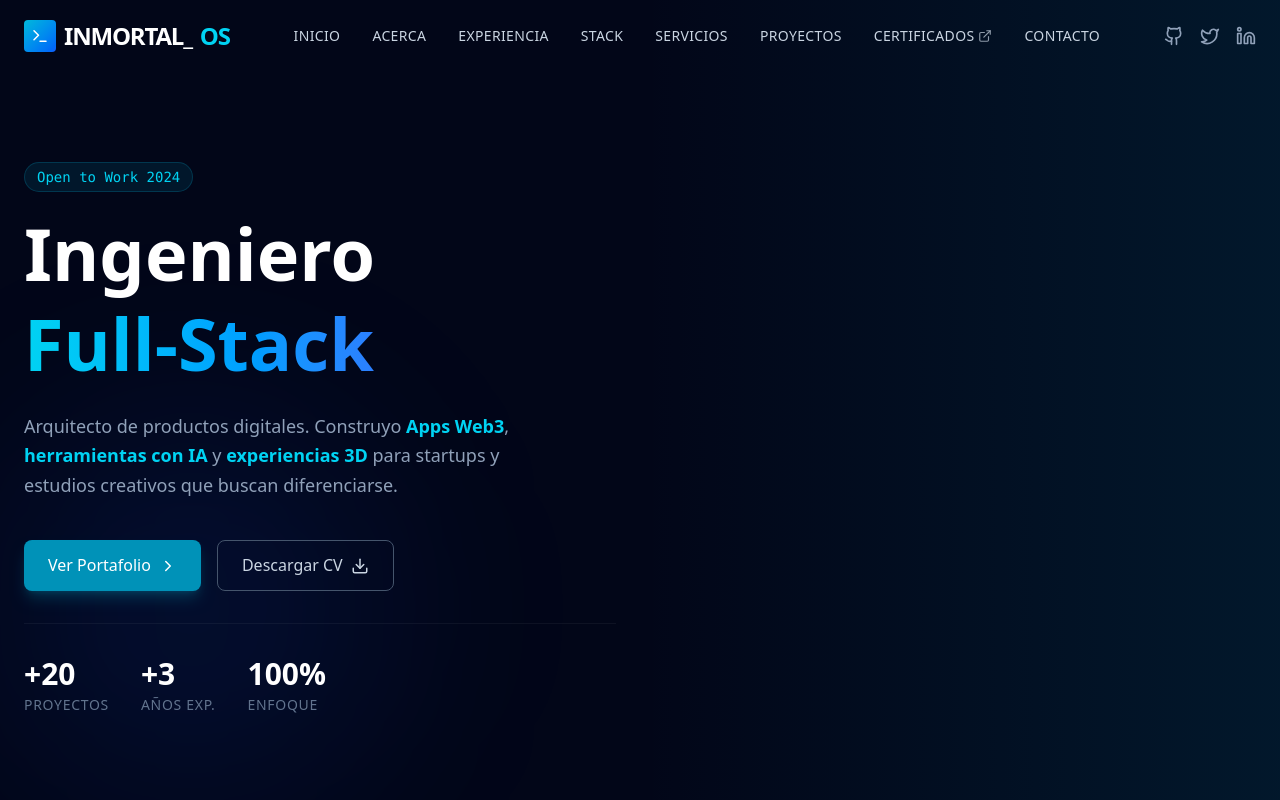
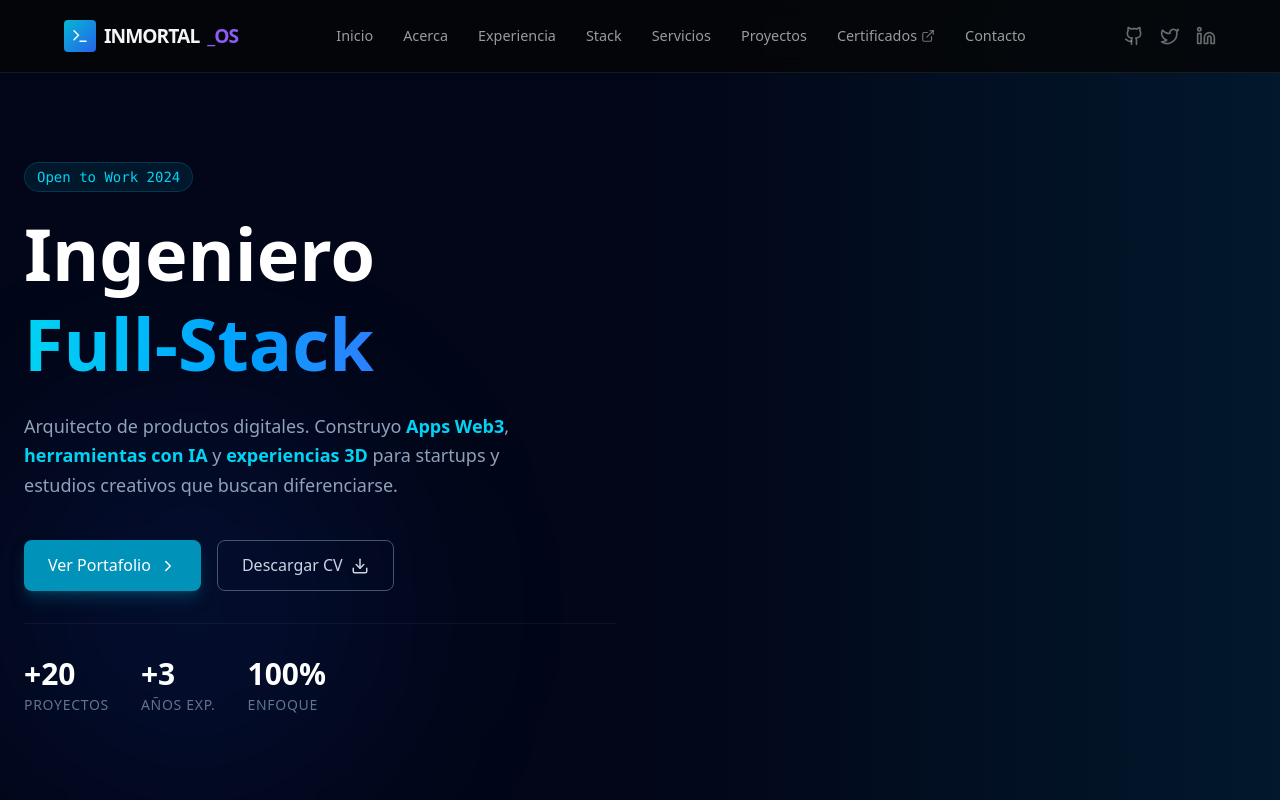
Before and after one commit to 1inmortal/web-inmortal, a React (Vite) app in the folder portfolio-react/: page / in a window 1280 px wide. Shown: the top 800 px of the page. Built offline with nearby package versions, Linux system fonts and the light colour scheme.

Commit message:
Aplicar diseÃ±o del menÃº de certificados al Header principal con NavLink animado

```diff
--- a/portfolio-react/src/components/Header/Header.jsx
+++ b/portfolio-react/src/components/Header/Header.jsx
@@ -3,13 +3,95 @@ import { Menu, X, Terminal, Github, Twitter, Linkedin, ExternalLink } from 'luci
 import './Header.module.css';
 
 /**
+ * NavLink Component
+ * Enlace de navegación con efecto hover y línea animada (diseño de certificados)
+ */
+const NavLink = ({ href, children, onClick, isExternal = false }) => {
+  const [isHovered, setIsHovered] = useState(false);
+
+  const handleClick = (e) => {
+    if (onClick) {
+      onClick(e);
+    }
+  };
+
+  if (isExternal) {
+    return (
+      <a
+        href={href}
+        onClick={handleClick}
+        onMouseEnter={() => setIsHovered(true)}
+        onMouseLeave={() => setIsHovered(false)}
+        style={{
+          fontSize: '0.9rem',
+          fontWeight: 500,
+          color: isHovered ? '#ffffff' : 'rgba(255, 255, 255, 0.6)',
+          position: 'relative',
+          textDecoration: 'none',
+          transition: 'color 0.3s',
+          cursor: 'pointer',
+          display: 'flex',
+          alignItems: 'center',
+          gap: '4px'
+        }}
+      >
+        {children}
+        <ExternalLink size={14} style={{ opacity: 0.7 }} />
+        <span style={{
+          position: 'absolute',
+          width: isHovered ? '100%' : '0',
+          height: '1px',
+          bottom: '-4px',
+          left: 0,
+          background: '#8b5cf6',
+          transition: 'width 0.3s'
+        }} />
+      </a>
+    );
+  }
+
+  return (
+    <button
+      onClick={handleClick}
+      onMouseEnter={() => setIsHovered(true)}
+      onMouseLeave={() => setIsHovered(false)}
+      style={{
+        fontSize: '0.9rem',
+        fontWeight: 500,
+        color: isHovered ? '#ffffff' : 'rgba(255, 255, 255, 0.6)',
+        position: 'relative',
+        textDecoration: 'none',
+        transition: 'color 0.3s',
+        cursor: 'pointer',
+        background: 'transparent',
+        border: 'none',
+        padding: 0
+      }}
+    >
+      {children}
+      <span style={{
+        position: 'absolute',
+        width: isHovered ? '100%' : '0',
+        height: '1px',
+        bottom: '-4px',
+        left: 0,
+        background: '#8b5cf6',
+        transition: 'width 0.3s'
+      }} />
+    </button>
+  );
+};
+
+/**
  * Header Component
  * Navegación principal con menú responsive y enlaces de anclaje
  * Soporta enlaces internos (anclas) y externos (otras aplicaciones React)
+ * Diseño aplicado del menú de certificados
  */
 const Header = () => {
   const [scrolled, setScrolled] = useState(false);
   const [mobileMenuOpen, setMobileMenuOpen] = useState(false);
+  const [isMobile, setIsMobile] = useState(false);
 
   // Función para obtener la URL de Certificados según el entorno
   const getCertificatesUrl = () => {
@@ -69,10 +151,18 @@ const Header = () => {
 
   useEffect(() => {
     const handleScroll = () => {
-      setScrolled(window.scrollY > 50);
+      setScrolled(window.scrollY > 20);
     };
     window.addEventListener('scroll', handleScroll);
     return () => window.removeEventListener('scroll', handleScroll);
+  }, []);
+
+  // Mobile detection
+  useEffect(() => {
+    const checkMobile = () => setIsMobile(window.innerWidth < 768);
+    checkMobile();
+    window.addEventListener('resize', checkMobile);
+    return () => window.removeEventListener('resize', checkMobile);
   }, []);
 
   const scrollTo = (id) => {
@@ -85,79 +175,139 @@ const Header = () => {
 
   return (
     <header
-      className={`fixed top-0 w-full z-50 transition-all duration-300 ${
-        scrolled
-          ? 'bg-slate-950/80 backdrop-blur-lg border-b border-white/5 py-3'
-          : 'bg-transparent py-5'
-      }`}
+      style={{
+        position: 'fixed',
+        top: 0,
+        left: 0,
+        width: '100%',
+        padding: scrolled ? '12px 0' : '20px 0',
+        background: scrolled ? 'rgba(5,5,5,0.95)' : 'rgba(5,5,5,0.8)',
+        backdropFilter: 'blur(10px)',
+        zIndex: 100,
+        borderBottom: '1px solid rgba(255, 255, 255, 0.08)',
+        transition: 'all 0.3s'
+      }}
     >
-      <div className="container mx-auto px-6 flex justify-between items-center">
+      <div
+        className="container mx-auto px-4 sm:px-6"
+        style={{
+          display: 'flex',
+          justifyContent: 'space-between',
+          alignItems: 'center',
+          maxWidth: '1200px'
+        }}
+      >
         {/* Logo */}
         <div
-          className="text-2xl font-bold tracking-tighter text-white flex items-center gap-2 cursor-pointer"
           onClick={() => scrollTo('#inicio')}
+          style={{
+            fontWeight: 800,
+            fontSize: '1.2rem',
+            letterSpacing: '-0.05em',
+            color: '#f5f5f5',
+            textDecoration: 'none',
+            cursor: 'pointer',
+            display: 'flex',
+            alignItems: 'center',
+            gap: '8px'
+          }}
         >
-          <div className="w-8 h-8 bg-gradient-to-br from-cyan-500 to-blue-600 rounded flex items-center justify-center text-white">
-            <Terminal size={18} />
+          <div style={{
+            width: '32px',
+            height: '32px',
+            background: 'linear-gradient(to bottom right, #06b6d4, #2563eb)',
+            borderRadius: '4px',
+            display: 'flex',
+            alignItems: 'center',
+            justifyContent: 'center'
+          }}>
+            <Terminal size={18} color="#ffffff" />
           </div>
-          INMORTAL_<span className="text-cyan-400">OS</span>
+          INMORTAL<span style={{ color: '#8b5cf6' }}>_OS</span>
         </div>
 
         {/* Desktop Nav */}
-        <nav className="hidden md:flex items-center gap-8">
+        <nav
+          style={{
+            display: isMobile ? 'none' : 'flex',
+            gap: '30px',
+            alignItems: 'center'
+          }}
+        >
           {navLinks.map((link) => {
             const isExternal = isExternalLink(link.href);
 
             if (isExternal) {
-              // Enlace externo - navegar en la misma ventana
               return (
-                <a
+                <NavLink
                   key={link.name}
                   href={link.href}
+                  isExternal={true}
                   onClick={(e) => {
                     e.preventDefault();
                     window.location.href = link.href;
                   }}
-                  className="text-slate-300 hover:text-cyan-400 text-sm font-medium transition-colors uppercase tracking-wide flex items-center gap-1 cursor-pointer"
                 >
                   {link.name}
-                  <ExternalLink size={14} className="opacity-70" />
-                </a>
+                </NavLink>
               );
             }
 
-            // Enlace interno - usar <button> con scroll
             return (
-              <button
+              <NavLink
                 key={link.name}
+                href={link.href}
                 onClick={() => scrollTo(link.href)}
-                className="text-slate-300 hover:text-cyan-400 text-sm font-medium transition-colors uppercase tracking-wide"
               >
                 {link.name}
-              </button>
+              </NavLink>
             );
           })}
         </nav>
 
         {/* Social / CTA */}
-        <div className="hidden md:flex items-center gap-4">
+        <div
+          style={{
+            display: isMobile ? 'none' : 'flex',
+            alignItems: 'center',
+            gap: '16px'
+          }}
+        >
           <a
             href="https://github.com/1inmortal"
             target="_blank"
             rel="noopener noreferrer"
-            className="text-slate-400 hover:text-white transition-colors"
+            style={{
+              color: 'rgba(255, 255, 255, 0.4)',
+              transition: 'color 0.3s',
+              cursor: 'pointer'
+            }}
+            onMouseEnter={(e) => e.target.style.color = '#ffffff'}
+            onMouseLeave={(e) => e.target.style.color = 'rgba(255, 255, 255, 0.4)'}
           >
             <Github size={20} />
           </a>
           <a
             href="#"
-            className="text-slate-400 hover:text-white transition-colors"
+            style={{
+              color: 'rgba(255, 255, 255, 0.4)',
+              transition: 'color 0.3s',
+              cursor: 'pointer'
+            }}
+            onMouseEnter={(e) => e.target.style.color = '#ffffff'}
+            onMouseLeave={(e) => e.target.style.color = 'rgba(255, 255, 255, 0.4)'}
           >
             <Twitter size={20} />
           </a>
           <a
             href="#"
-            className="text-slate-400 hover:text-white transition-colors"
+            style={{
+              color: 'rgba(255, 255, 255, 0.4)',
+              transition: 'color 0.3s',
+              cursor: 'pointer'
+            }}
+            onMouseEnter={(e) => e.target.style.color = '#ffffff'}
+            onMouseLeave={(e) => e.target.style.color = 'rgba(255, 255, 255, 0.4)'}
           >
             <Linkedin size={20} />
           </a>
@@ -165,47 +315,90 @@ const Header = () => {
 
         {/* Mobile Toggle */}
         <button
-          className="md:hidden text-white"
           onClick={() => setMobileMenuOpen(!mobileMenuOpen)}
+          style={{
+            display: isMobile ? 'flex' : 'none',
+            flexDirection: 'column',
+            gap: '4px',
+            background: 'transparent',
+            border: 'none',
+            cursor: 'pointer',
+            padding: '8px'
+          }}
+          aria-label="Toggle menu"
         >
-          {mobileMenuOpen ? <X size={24} /> : <Menu size={24} />}
+          <span style={{
+            width: '24px',
+            height: '2px',
+            background: 'rgba(255, 255, 255, 0.6)',
+            transition: 'all 0.3s',
+            transform: mobileMenuOpen ? 'rotate(45deg) translate(5px, 5px)' : 'none'
+          }} />
+          <span style={{
+            width: '24px',
+            height: '2px',
+            background: 'rgba(255, 255, 255, 0.6)',
+            transition: 'all 0.3s',
+            opacity: mobileMenuOpen ? 0 : 1
+          }} />
+          <span style={{
+            width: '24px',
+            height: '2px',
+            background: 'rgba(255, 255, 255, 0.6)',
+            transition: 'all 0.3s',
+            transform: mobileMenuOpen ? 'rotate(-45deg) translate(7px, -6px)' : 'none'
+          }} />
         </button>
       </div>
 
       {/* Mobile Menu */}
       {mobileMenuOpen && (
-        <div className="md:hidden absolute top-full left-0 w-full bg-slate-900 border-b border-white/10 py-4 px-6 flex flex-col gap-4 shadow-xl">
+        <div
+          style={{
+            position: 'absolute',
+            top: '100%',
+            left: 0,
+            right: 0,
+            background: 'rgba(5,5,5,0.95)',
+            backdropFilter: 'blur(10px)',
+            borderBottom: '1px solid rgba(255, 255, 255, 0.08)',
+            padding: '20px',
+            display: 'flex',
+            flexDirection: 'column',
+            gap: '20px'
+          }}
+        >
           {navLinks.map((link) => {
             const isExternal = isExternalLink(link.href);
 
             if (isExternal) {
-              // Enlace externo - navegar en la misma ventana
               return (
-                <a
+                <NavLink
                   key={link.name}
                   href={link.href}
+                  isExternal={true}
                   onClick={(e) => {
                     e.preventDefault();
                     setMobileMenuOpen(false);
                     window.location.href = link.href;
                   }}
-                  className="text-left text-slate-300 hover:text-cyan-400 py-2 transition-colors flex items-center gap-2 cursor-pointer"
                 >
                   {link.name}
-                  <ExternalLink size={14} className="opacity-70" />
-                </a>
+                </NavLink>
               );
             }
 
-            // Enlace interno - usar <button> con scroll
             return (
-              <button
+              <NavLink
                 key={link.name}
-                onClick={() => scrollTo(link.href)}
-                className="text-left text-slate-300 hover:text-cyan-400 py-2 transition-colors"
+                href={link.href}
+                onClick={() => {
+                  scrollTo(link.href);
+                  setMobileMenuOpen(false);
+                }}
               >
                 {link.name}
-              </button>
+              </NavLink>
             );
           })}
         </div>
```
